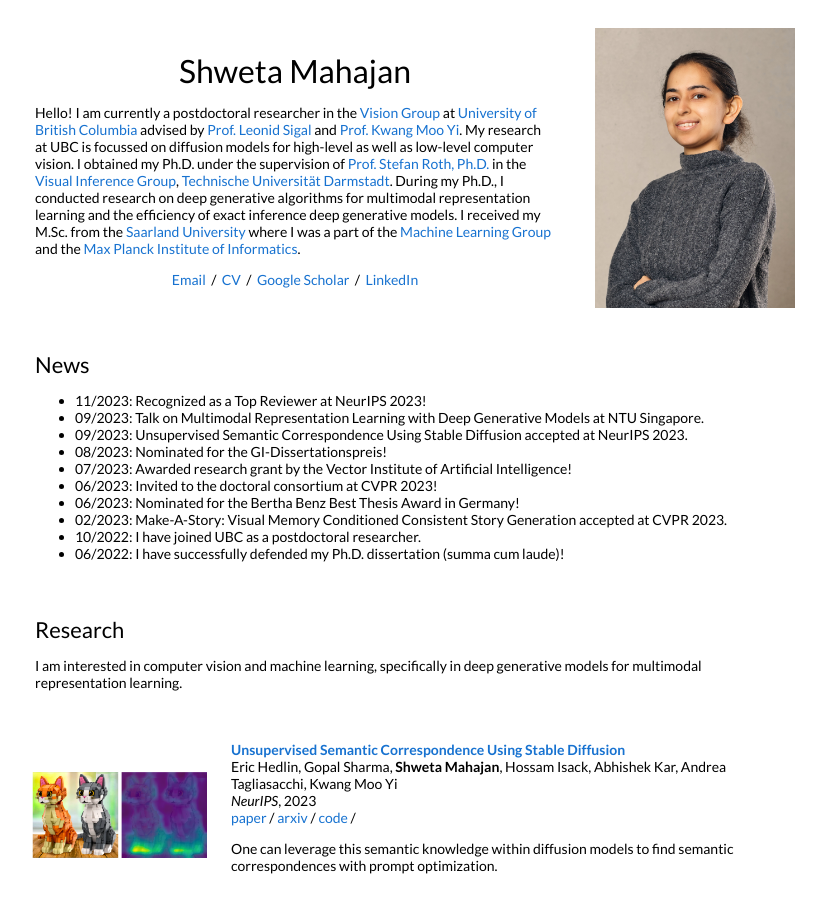
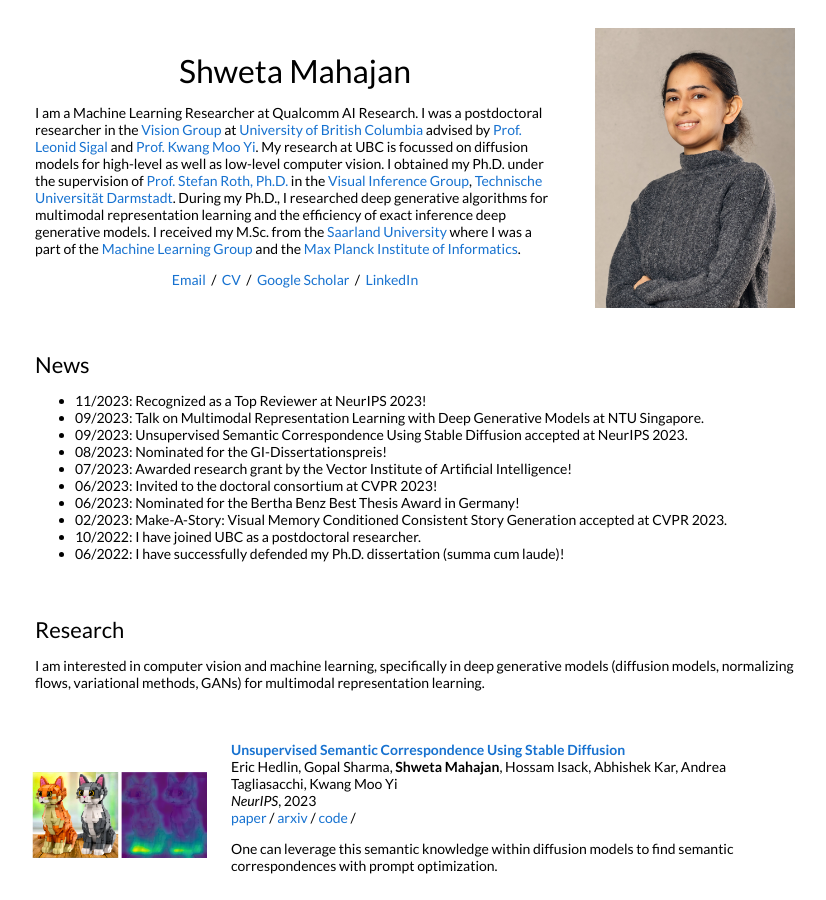
Before and after one commit to s-mahajan/s-mahajan.github.io, a Jekyll site: the page index.html, which Jekyll copies as it is, in a window 1280 px wide and 900 px high. Shown: the whole window, without its empty margins (225-1051 px from the left). Built offline with Jekyll 4.4.1, drawn with Linux system fonts in a browser that asks for light colours.

Commit message:
Update index.html

```diff
--- a/index.html
+++ b/index.html
@@ -32,9 +32,9 @@
               <h1>
                 Shweta Mahajan
               </h1>
-              <p>Hello! I am currently a postdoctoral researcher in the <a href="https://vision.cs.ubc.ca/">Vision Group</a> at <a href="https://www.ubc.ca/">University of British Columbia</a> advised by <a href="https://www.cs.ubc.ca/~lsigal/">Prof. Leonid Sigal</a> and <a href="https://www.cs.ubc.ca/~kmyi/">Prof. Kwang Moo Yi</a>. My research at UBC is focussed on diffusion models for high-level as well as low-level computer vision.
+              <p> I am a Machine Learning Researcher at Qualcomm AI Research. I was a postdoctoral researcher in the <a href="https://vision.cs.ubc.ca/">Vision Group</a> at <a href="https://www.ubc.ca/">University of British Columbia</a> advised by <a href="https://www.cs.ubc.ca/~lsigal/">Prof. Leonid Sigal</a> and <a href="https://www.cs.ubc.ca/~kmyi/">Prof. Kwang Moo Yi</a>. My research at UBC is focussed on diffusion models for high-level as well as low-level computer vision.
                 I obtained my Ph.D. under the supervision of <a href="https://www.visinf.tu-darmstadt.de/visinf/team_members/sroth/sroth.en.jsp">Prof. Stefan Roth, Ph.D.</a> in the <a href="http://www.visinf.tu-darmstadt.de/visinf/news/index.en.jsp">Visual Inference Group</a>, <a href="http://www.tu-darmstadt.de/index.en.jsp">Technische Universität Darmstadt</a>.
-                During my Ph.D., I conducted research on deep generative algorithms for multimodal representation learning and the efficiency of exact inference deep generative models.
+                During my Ph.D., I researched deep generative algorithms for multimodal representation learning and the efficiency of exact inference deep generative models.
                 I received my M.Sc. from the <a href="https://www.uni-saarland.de/en/department/computer-science.html"> Saarland University</a> where I was a part of the  <a href="https://www.ml.uni-saarland.de/index.html">Machine Learning Group</a> and the <a href="https://www.mpi-inf.mpg.de/home">Max Planck Institute of Informatics</a>.
               </p>
               <p style="text-align:center">
@@ -78,7 +78,7 @@
             <td style="padding:2.5%;width:100%;vertical-align:middle">
               <h2>Research</h2>
               <p>
-                I am interested in computer vision and machine learning, specifically in deep generative models for multimodal representation learning.
+                I am interested in computer vision and machine learning, specifically in deep generative models (diffusion models, normalizing flows, variational methods, GANs) for multimodal representation learning.
               </p>
             </td>
           </tr>
```
